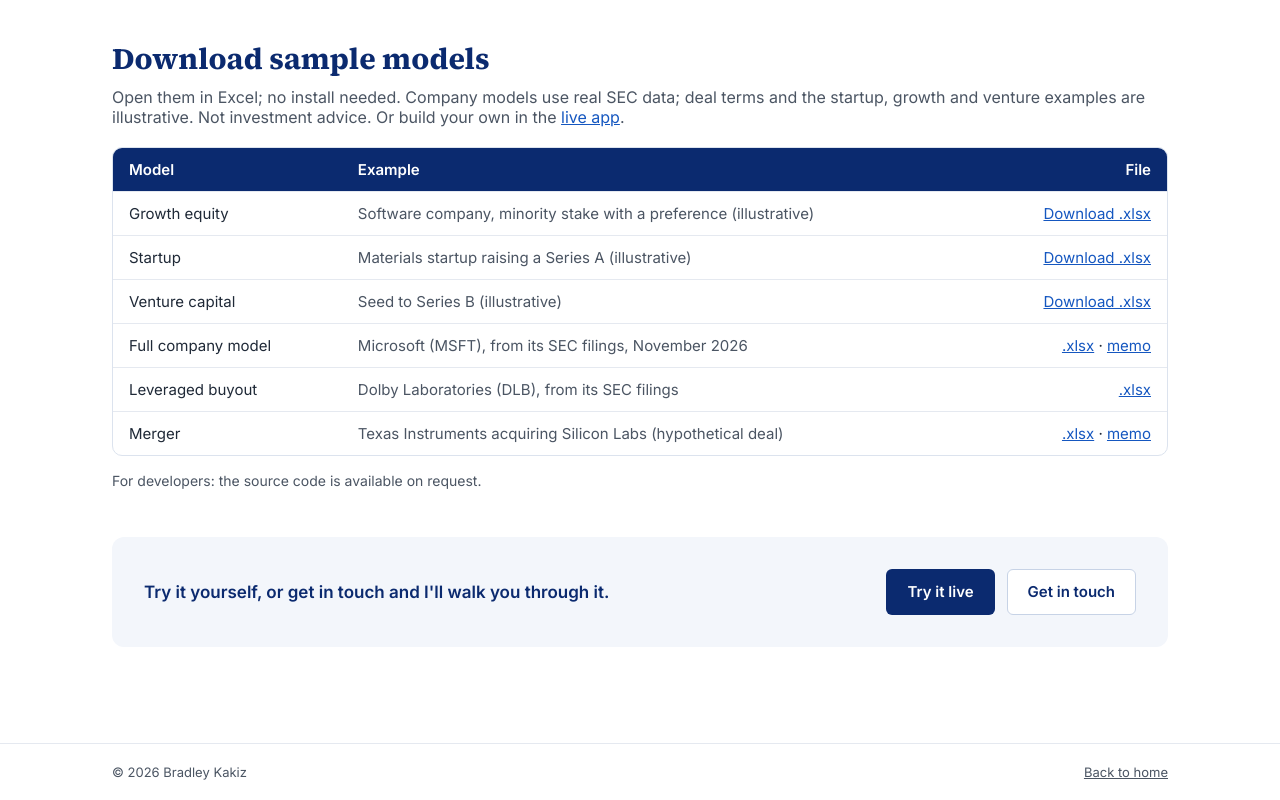
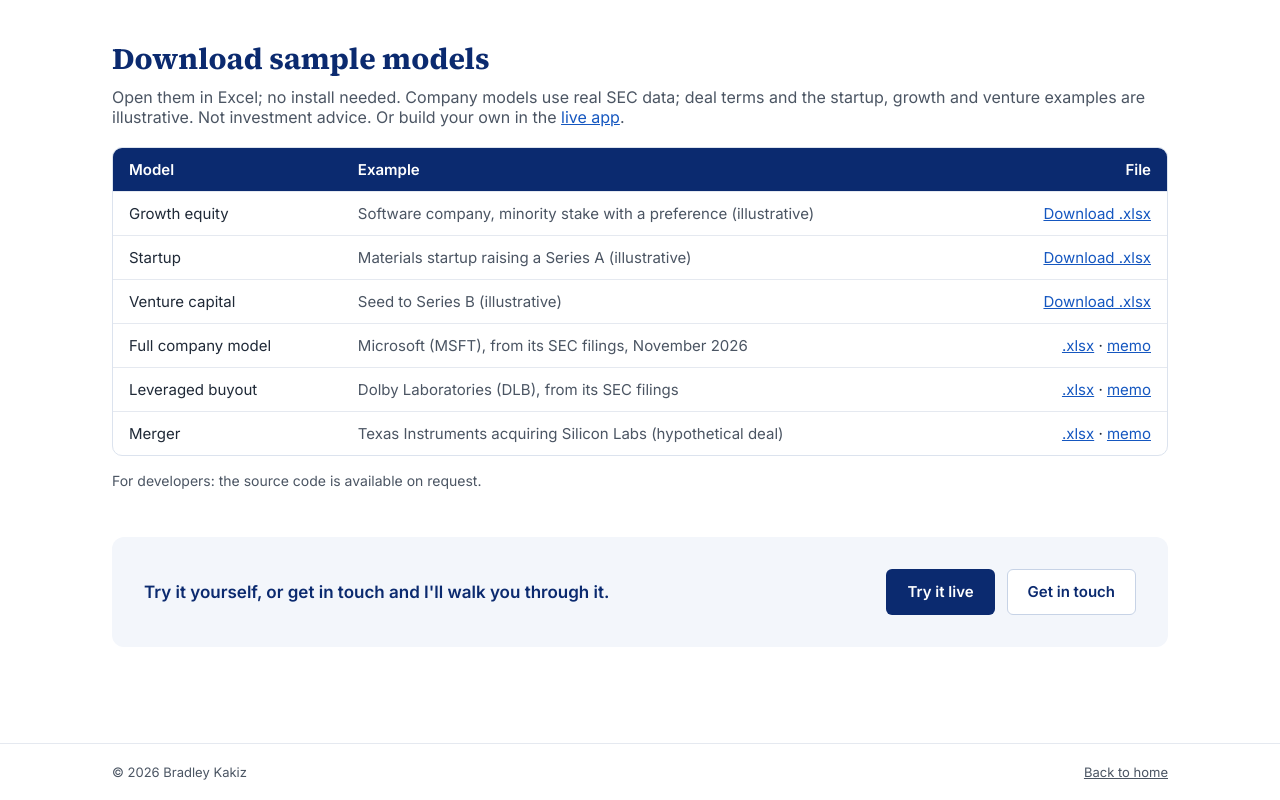
Before and after one commit to BBradleyyy/BBradleyyy.github.io, a plain HTML site: page signalnorth.html in a window 1280 px wide. Shown: the part 3661-4461 px from the top of the page. Drawn offline with Linux system fonts and the light colour scheme.

Commit message:
Samples rebuilt with Charts tabs and the IC memo; DLB memo added
Co-Authored-By: Claude Fable 5.2 <noreply@anthropic.com>
Claude-Session: https://claude.ai/code/session_01CKN5SXgGj1cdWtrMPCZqQj

```diff
--- a/signalnorth.html
+++ b/signalnorth.html
@@ -134,7 +134,7 @@
         <tr><td>Startup</td><td class="ex">Materials startup raising a Series A (illustrative)</td><td class="r"><a href="samples/SignalNorth-Startup.xlsx" download>Download .xlsx</a></td></tr>
         <tr><td>Venture capital</td><td class="ex">Seed to Series B (illustrative)</td><td class="r"><a href="samples/SignalNorth-Venture-Capital.xlsx" download>Download .xlsx</a></td></tr>
         <tr><td>Full company model</td><td class="ex">Microsoft (MSFT), from its SEC filings, November 2026</td><td class="r"><a href="samples/SignalNorth-Full-Model-MSFT.xlsx" download>.xlsx</a> · <a href="samples/SignalNorth-Memo-MSFT.docx" download>memo</a></td></tr>
-        <tr><td>Leveraged buyout</td><td class="ex">Dolby Laboratories (DLB), from its SEC filings</td><td class="r"><a href="samples/SignalNorth-LBO-DLB.xlsx" download>.xlsx</a></td></tr>
+        <tr><td>Leveraged buyout</td><td class="ex">Dolby Laboratories (DLB), from its SEC filings</td><td class="r"><a href="samples/SignalNorth-LBO-DLB.xlsx" download>.xlsx</a> · <a href="samples/SignalNorth-Memo-DLB.docx" download>memo</a></td></tr>
         <tr><td>Merger</td><td class="ex">Texas Instruments acquiring Silicon Labs (hypothetical deal)</td><td class="r"><a href="samples/SignalNorth-Merger-TXN-SLAB.xlsx" download>.xlsx</a> · <a href="samples/SignalNorth-Memo-TXN-SLAB.docx" download>memo</a></td></tr>
       </tbody>
     </table>
```
Also changed, not shown: 6 other files.
